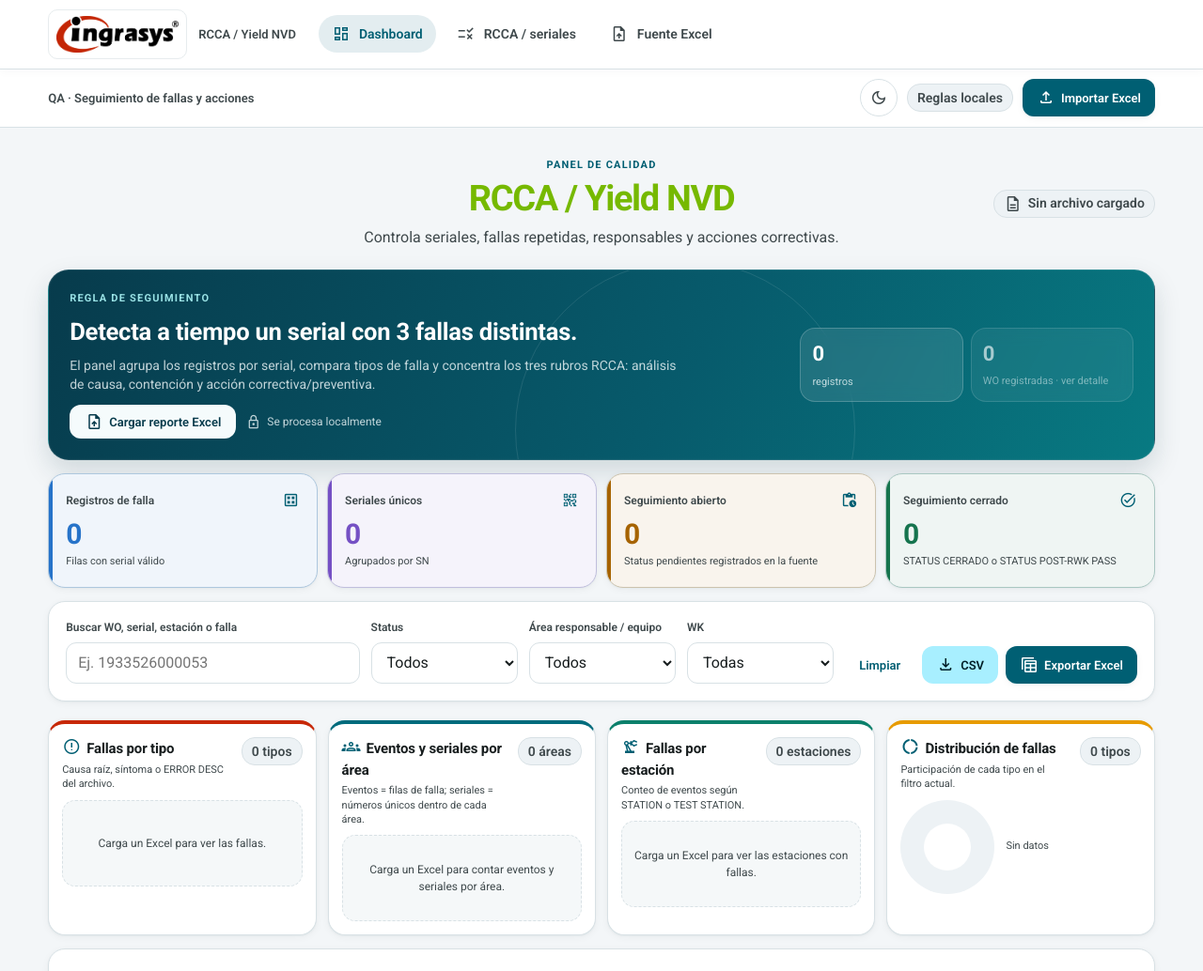
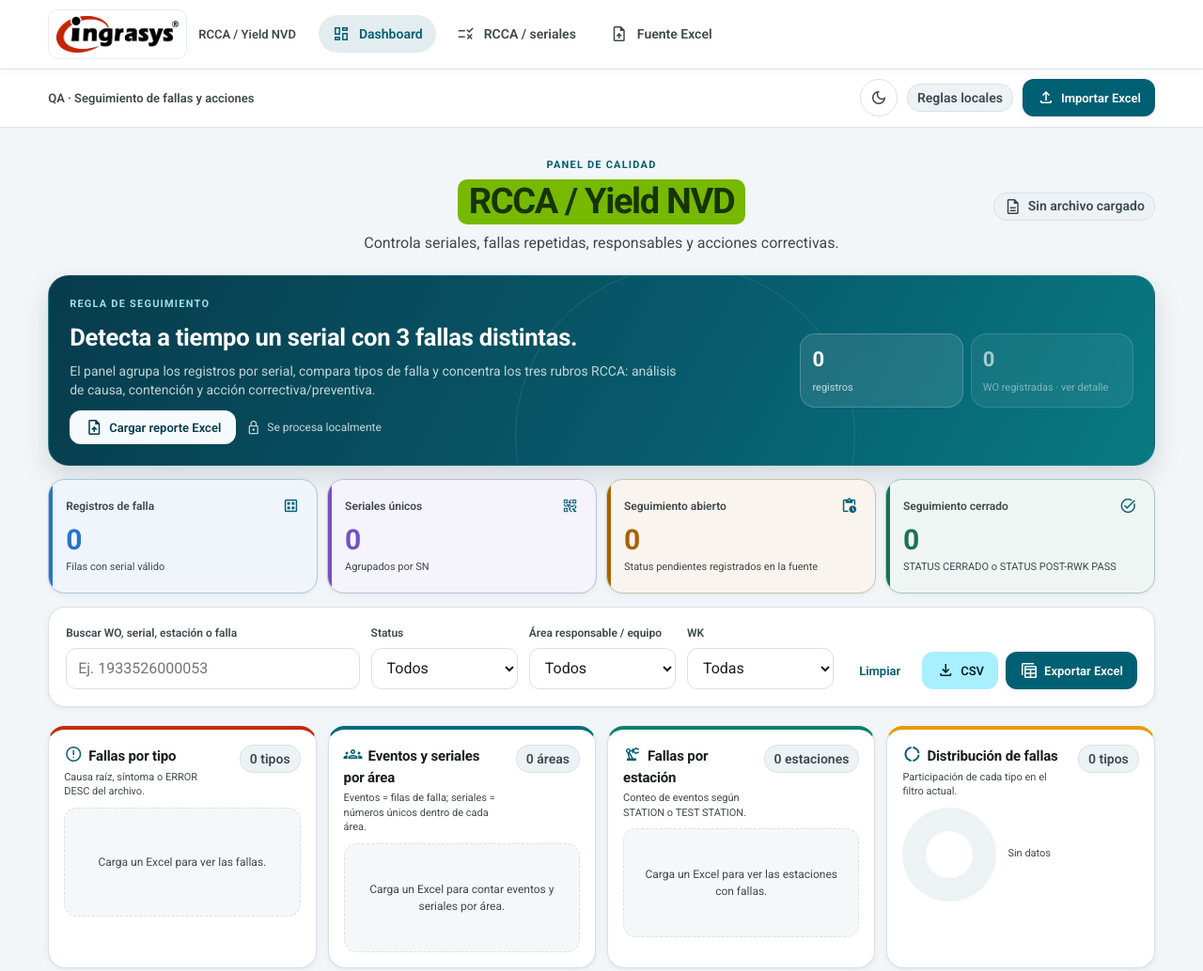
Before and after one commit to gabo566/rcca-dashboard, a website: page rcca-dashboard.html in a window 1280 px wide. Shown: the top 1034 px of the page at 94% size. Drawn offline with nearby package versions, Linux system fonts and the light colour scheme.

Commit message:
Refine dashboard title and chart sizing

```diff
--- a/rcca-dashboard.html
+++ b/rcca-dashboard.html
@@ -588,21 +588,21 @@
     .hero-meta span { font-size: 11px; }
     .kpi-grid { gap: 10px; margin-bottom: 14px; }
     .chart-grid { gap: 12px; margin-bottom: 14px; }
-    .chart-grid > .panel { min-height: 180px; padding: 14px; }
+    .chart-grid > .panel { min-height: 220px; padding: 16px; }
     .chart-grid .panel-header { margin-bottom: 9px; }
     .chart-grid .panel-header h2 { font-size: 15px; }
     .chart-grid .panel-header p { margin-top: 3px; font-size: 11px; }
-    .chart-grid .bar-chart, .chart-grid .area-chart { max-height: 112px; gap: 6px; }
+    .chart-grid .bar-chart, .chart-grid .area-chart { max-height: 140px; gap: 7px; }
     .bar-row { gap: 7px; }
     .bar-track { height: 7px; }
-    .donut-layout { max-height: 112px; gap: 12px; }
-    .donut { width: min(100%, 112px); }
+    .donut-layout { max-height: 140px; gap: 12px; }
+    .donut { width: min(100%, 132px); }
     .donut-legend { gap: 5px; }
     .legend-row { font-size: 11px; }
-    .empty-chart { min-height: 92px; padding: 12px; font-size: 12px; }
+    .empty-chart { min-height: 116px; padding: 14px; font-size: 12px; }
     @media (max-width: 760px) {
       .hero { gap: 14px; padding: 18px; }
-      .chart-grid > .panel { min-height: 180px; }
+      .chart-grid > .panel { min-height: 210px; }
     }
     @media (max-width: 480px) {
       .hero { padding: 16px; }
@@ -616,7 +616,13 @@
       align-items: center;
     }
     #view-dashboard .page-heading > div { grid-column: 2; text-align: center; }
-    #view-dashboard #pageTitle { color: #76b900; }
+    #view-dashboard #pageTitle {
+      display: inline-block;
+      padding: .08em .3em;
+      border-radius: 10px;
+      background: #76b900;
+      color: #173400;
+    }
     #view-dashboard #sourceChip { grid-column: 3; justify-self: end; }
     @media (max-width: 1100px) {
       .chart-grid { grid-template-columns: repeat(2, minmax(0, 1fr)); }
```
